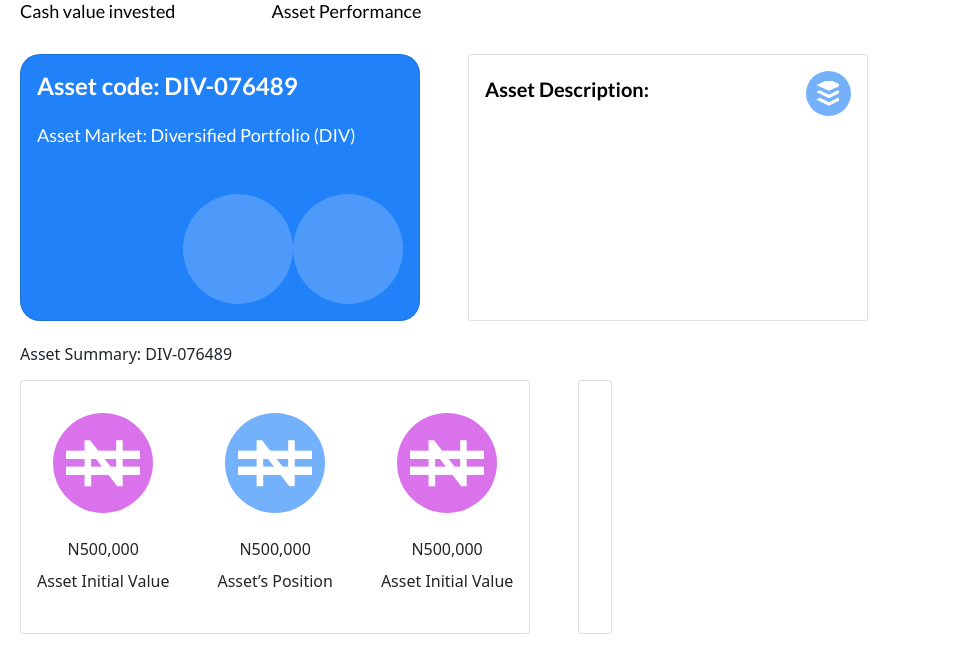
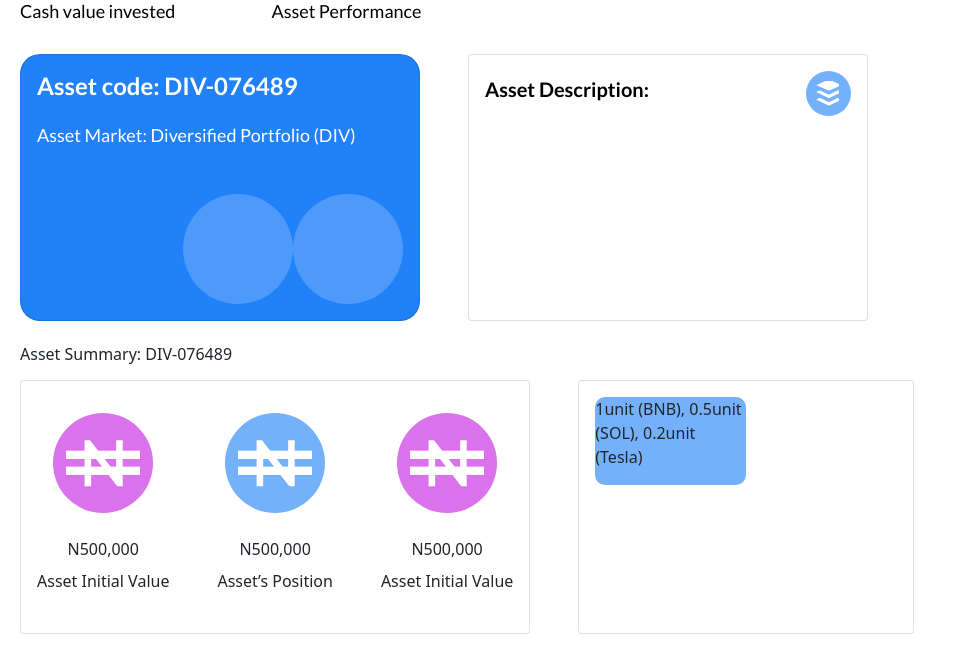
Before and after one commit to Dreezy305/HuntersWall, a Next.js app: page /portfolio in a window 1280 px wide. Both pictures are taken after a click on the element "Asset Performance". Shown: the top 672 px of the page, without its empty margins (0-957 px from the left). Built offline with nearby package versions, Linux system fonts and the light colour scheme; no server answers.

Commit message:
asset description and cards

```diff
--- a/components/assetPerformance.js
+++ b/components/assetPerformance.js
@@ -1,4 +1,5 @@
 import React from "react";
+import ApexCharts from "apexcharts";
 
 function AssetPerformance() {
   const assets = {
@@ -87,10 +88,10 @@ function AssetPerformance() {
           <div className="card ms-4">
             <div className="card-body">
               <div className="d-flex flex-column">
-                <div className="assetListContainer w-25">
-                  <p></p>
-                  <p></p>
-                  <p></p>
+                <div className="assetListContainer w-50">
+                  <p className="d-flex flex-column">
+                    1unit (BNB), 0.5unit (SOL), 0.2unit (Tesla)
+                  </p>
                 </div>
               </div>
             </div>
```
